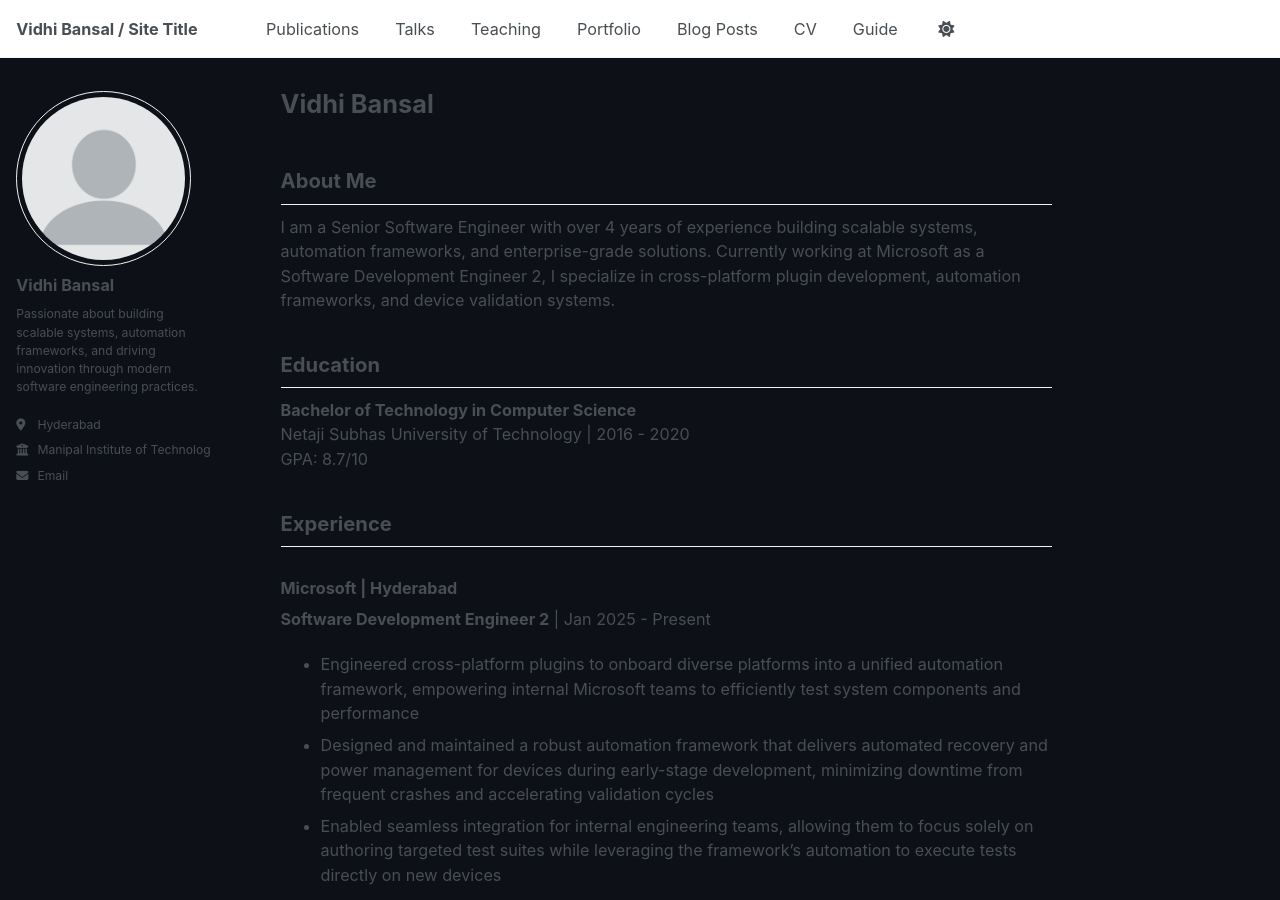
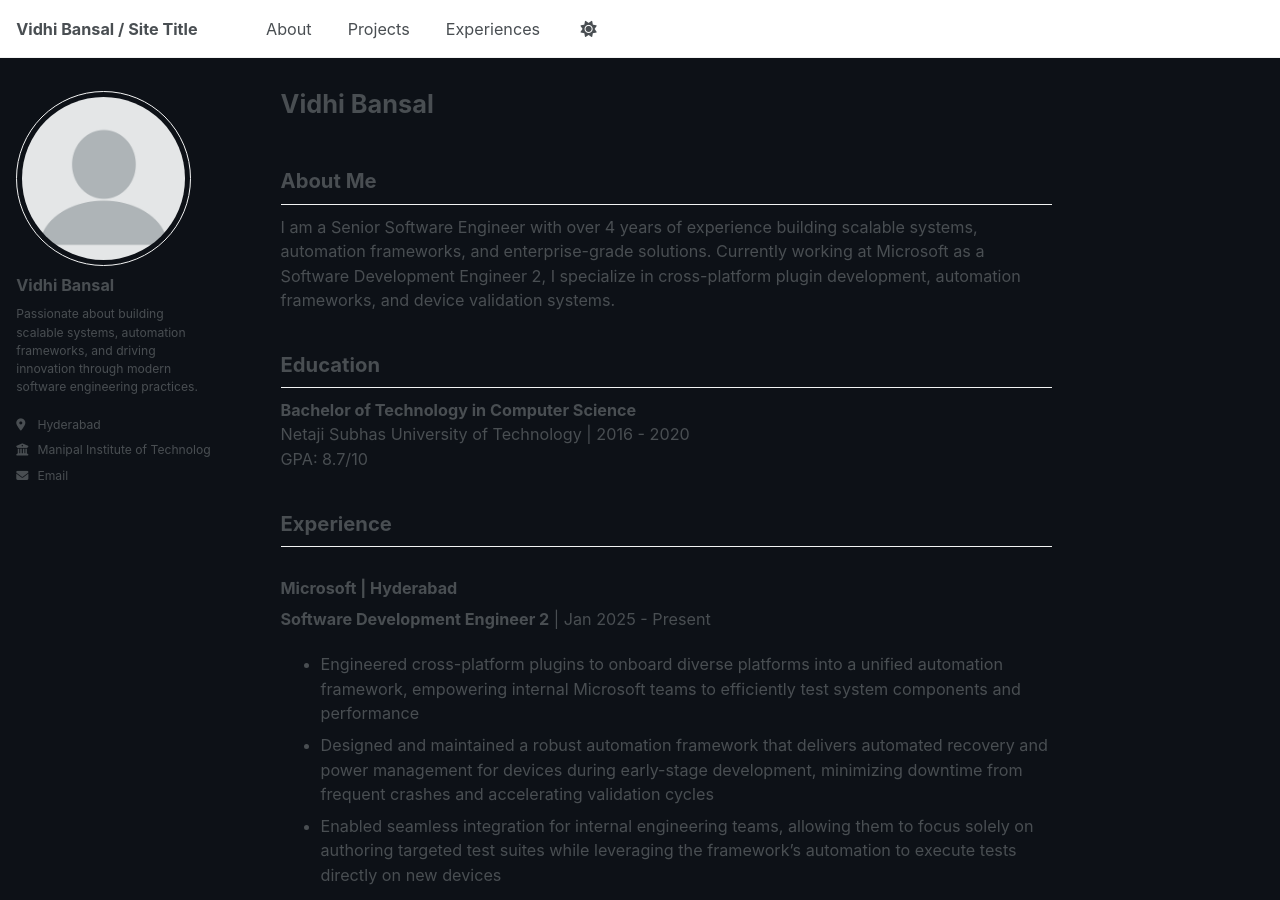
Before and after one commit to notsoweedy/notsoweedy.github.io, a Jekyll site: the page built from _pages/about.md, in a window 1280 px wide and 900 px high. Built offline with Jekyll 4.4.1, drawn with Linux system fonts in a browser that asks for light colours; a script that is not in the unit is left out.

Commit message:
Update navbar to only About, Projects, Experiences.

```diff
--- a/_data/navigation.yml
+++ b/_data/navigation.yml
@@ -6,28 +6,10 @@
 #
 # NOTE that only one of the CV options should be selected, the first is for the
 #      Markdown formatted page while the second is generated using JSON.
-
 main:
-  - title: "Publications"
-    url: /publications/
-
-  - title: "Talks"
-    url: /talks/
-
-  - title: "Teaching"
-    url: /teaching/
-
-  - title: "Portfolio"
+  - title: "About"
+    url: /
+  - title: "Projects"
     url: /portfolio/
-
-  - title: "Blog Posts"
-    url: /year-archive/
-
-  - title: "CV"
+  - title: "Experiences"
     url: /cv/
-
-  # - title: "CV"
-  #   url: /cv-json/
-
-  - title: "Guide"
-    url: /markdown/
```
